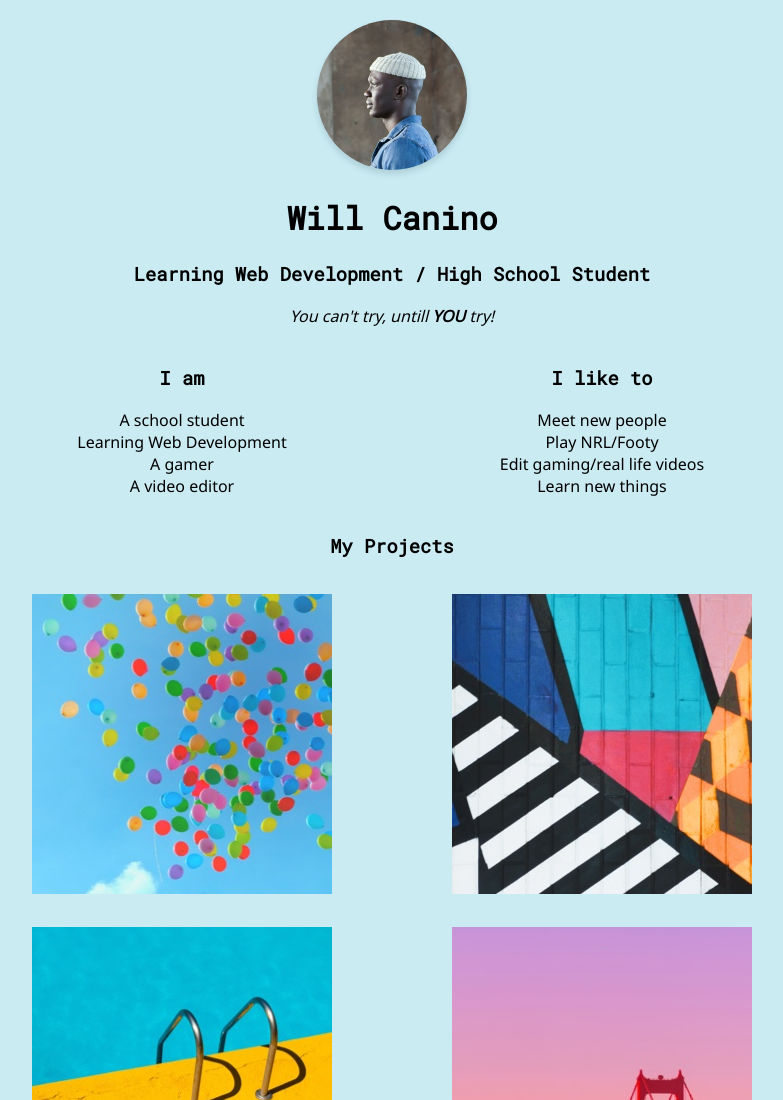
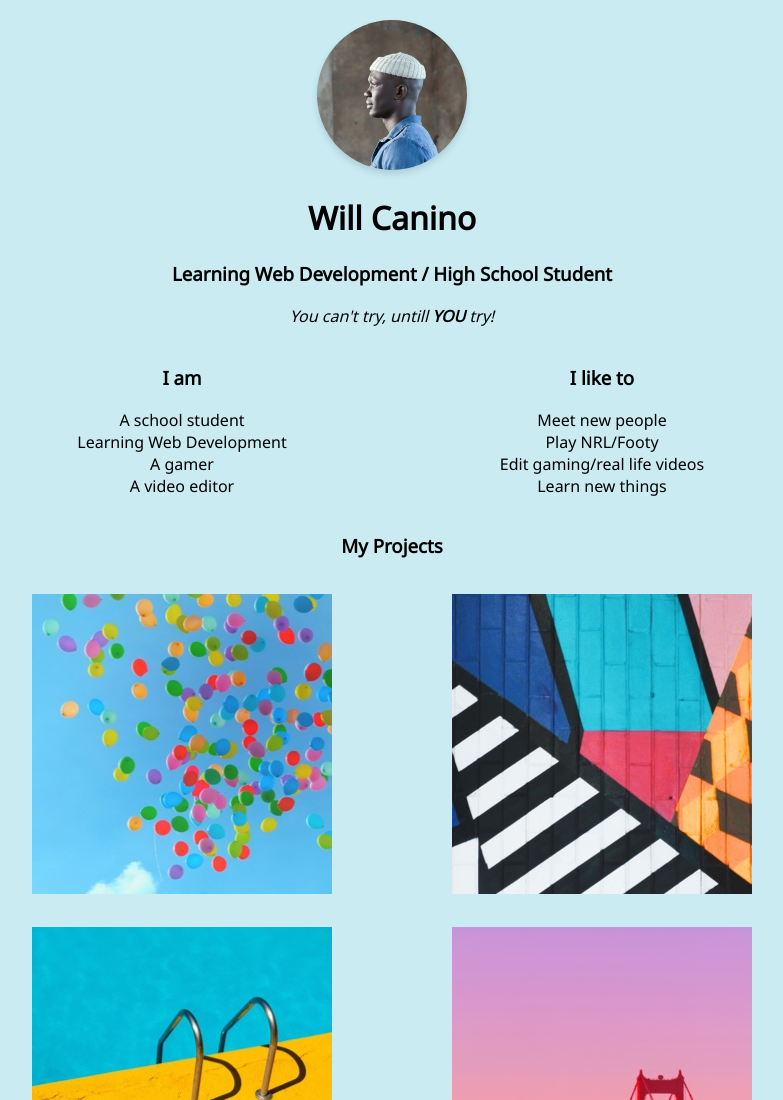
Before and after one commit to willcanino/portfolio, a plain HTML site: page index.html in a window 1280 px wide. Shown: the top 1100 px of the page, without its empty margins (248-1031 px from the left). Drawn offline with Linux system fonts and the light colour scheme.

Commit message:
fixed a line of css

```diff
--- a/styles.css
+++ b/styles.css
@@ -4,7 +4,7 @@ body{
   background-color: #caebf2;
 }
 
-h1, h2, h3, h4{
+h1, h2, h3,{
   font-family: 'Roboto Mono', monospace;
 }
 
```
